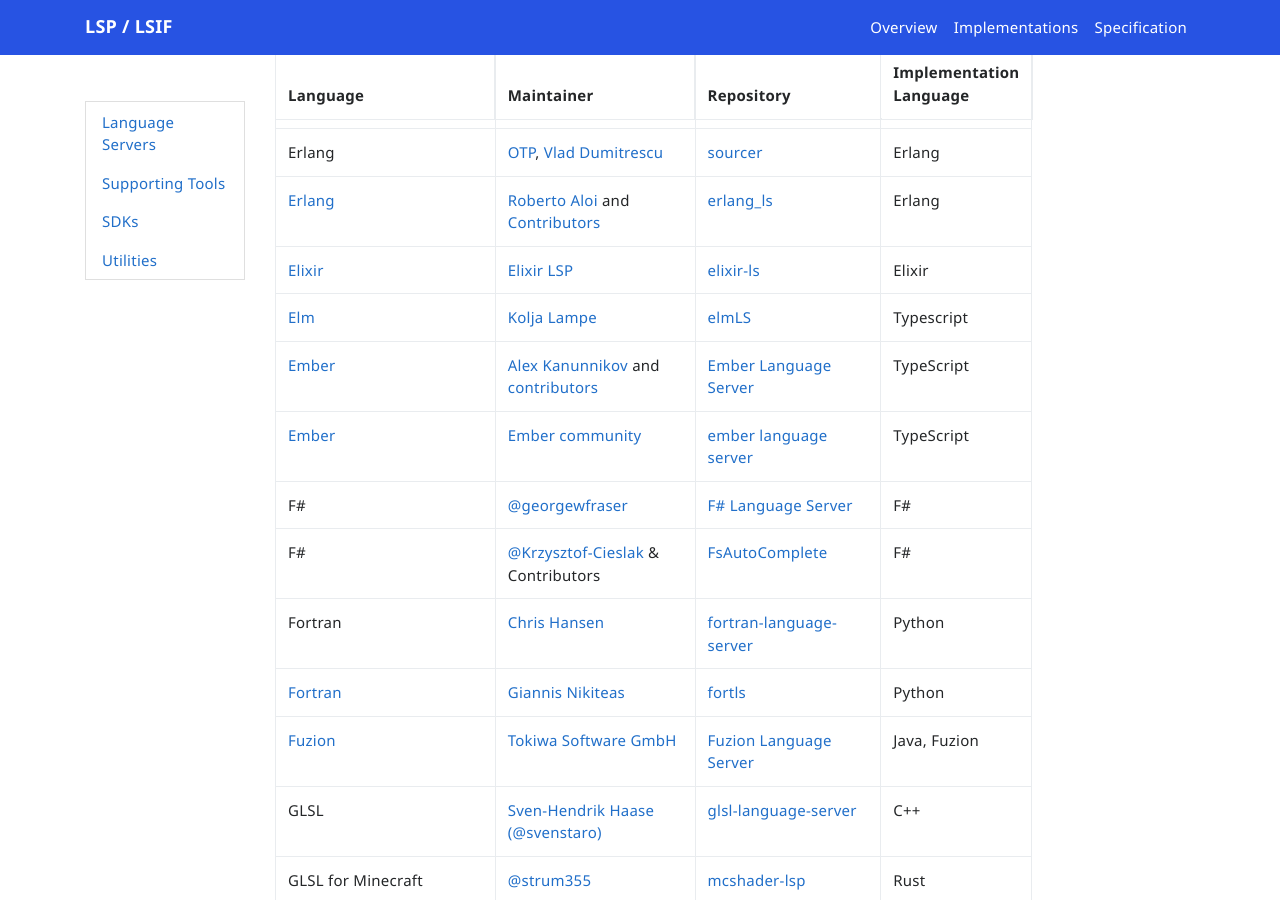
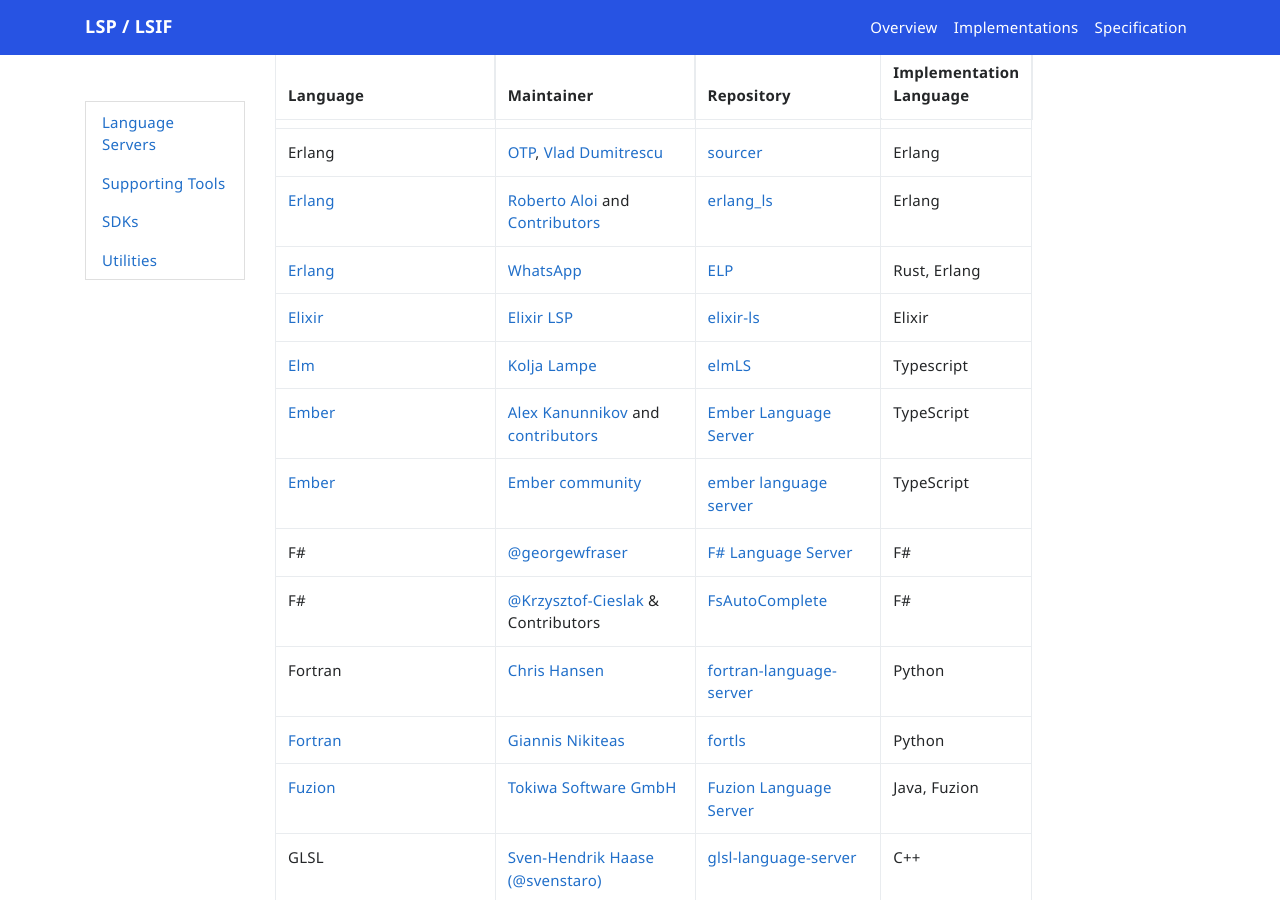
Before and after one commit to microsoft/language-server-protocol, a Jekyll site: the page built from _implementors/servers.md, in a window 1280 px wide and 900 px high, scrolled down 3125 px. Built offline with Jekyll 4.4.1, drawn with Linux system fonts in a browser that asks for light colours; nearby versions of some CDN libraries; comment, search, counter and statistics services are not loaded.

Commit message:
Add ELP LS for Erlang (#1797)

```diff
--- a/_implementors/servers.md
+++ b/_implementors/servers.md
@@ -64,6 +64,7 @@
 | [DreamMaker](https://secure.byond.com/) | [SpaceManiac](https://www.platymuus.com) | [DreamMaker Language Server](https://github.com/SpaceManiac/SpacemanDMM/tree/master/src/langserver) | Rust |
 | Erlang | [OTP](https://github.com/erlang), [Vlad Dumitrescu](https://github.com/vladdu) | [sourcer](https://github.com/erlang/sourcer) | Erlang |
 | [Erlang](https://www.erlang.org) | [Roberto Aloi](https://github.com/robertoaloi) and [Contributors](https://github.com/erlang-ls/erlang_ls/graphs/contributors) | [erlang_ls](https://github.com/erlang-ls/erlang_ls) | Erlang |
+| [Erlang](https://www.erlang.org) | [WhatsApp](https://github.com/whatsapp) | [ELP](https://github.com/whatsapp/erlang-language-platform) | Rust, Erlang |
 | [Elixir](https://elixir-lang.org/)| [Elixir LSP](https://github.com/elixir-lsp) | [elixir-ls](https://github.com/elixir-lsp/elixir-ls) | Elixir |
 | [Elm](https://elm-lang.org/)| [Kolja Lampe](https://github.com/razzeee) | [elmLS](https://github.com/elm-tooling/elm-language-server) | Typescript |
 | [Ember](https://emberjs.com/) | [Alex Kanunnikov](https://github.com/lifeart) and [contributors](https://github.com/lifeart/ember-language-server/graphs/contributors) | [Ember Language Server](https://github.com/lifeart/ember-language-server) | TypeScript |
```
